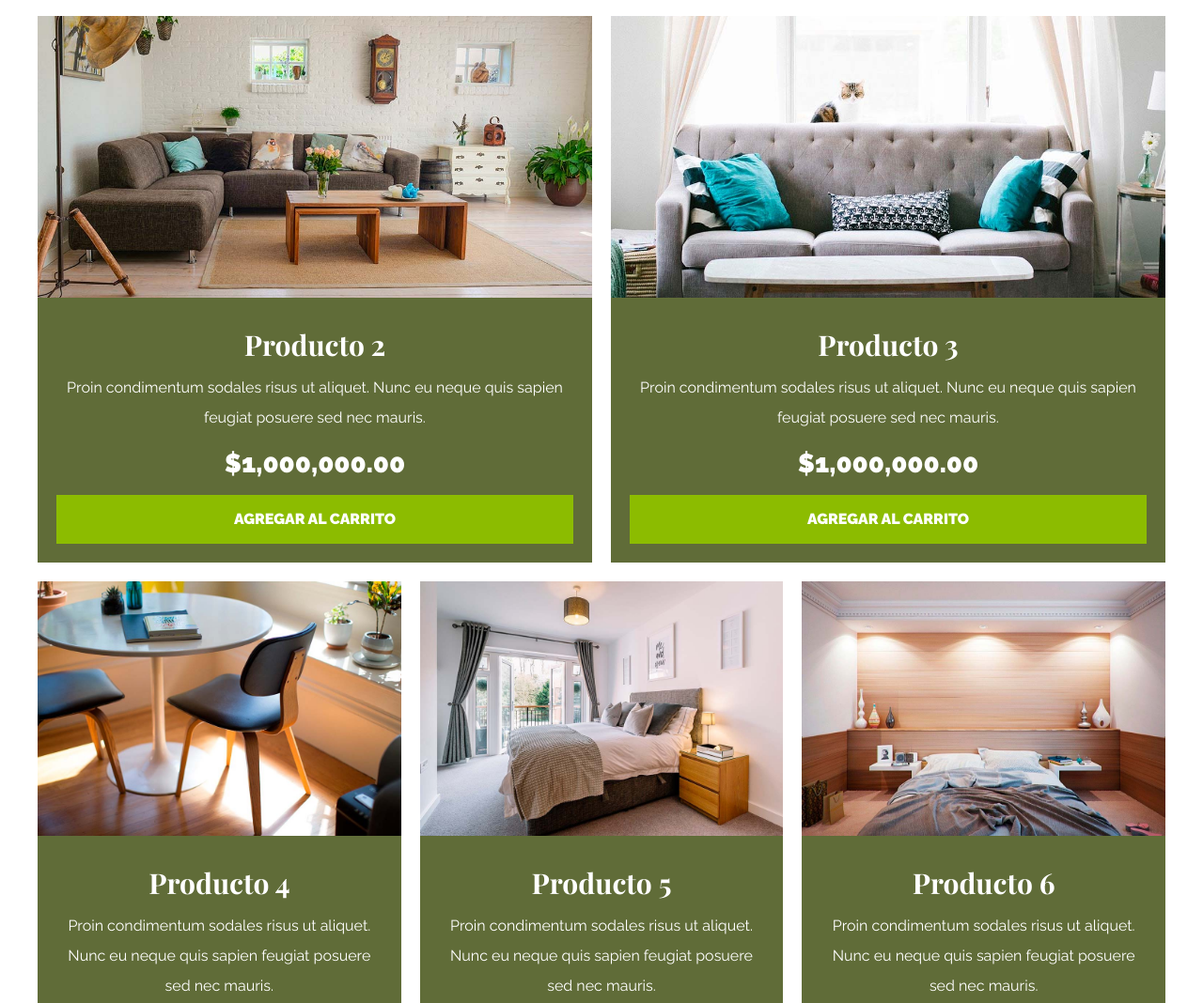
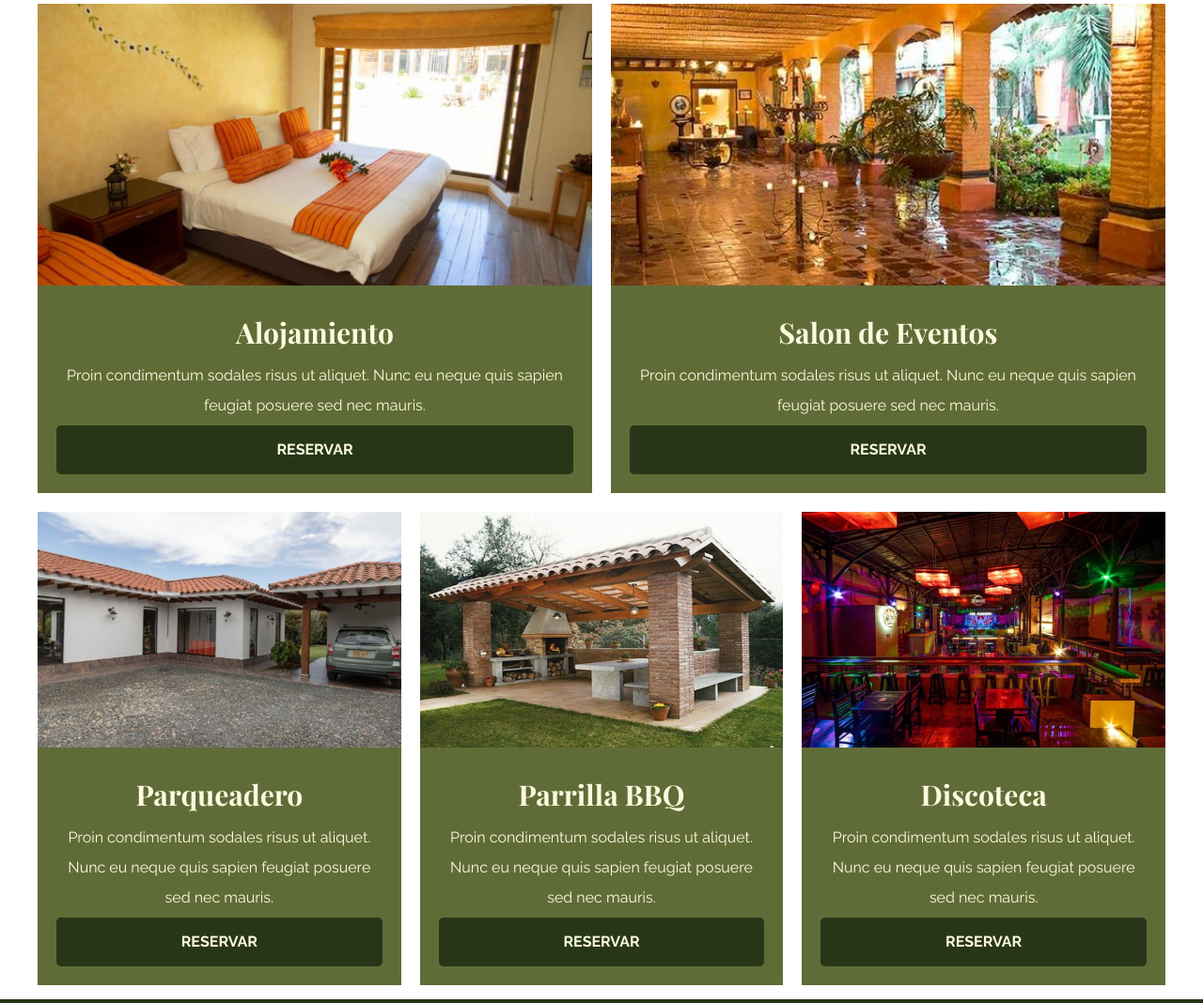
Before and after one commit to EnuarRosales/sitioWebFinca, a plain HTML site: page servicios.html in a window 1280 px wide. Shown: the part 815-1883 px from the top of the page at 94% size. Drawn offline with nearby package versions, Linux system fonts and the light colour scheme.

Commit message:
Seccion de servicios, paleta colores form contacto...

```diff
--- a/css/app.css
+++ b/css/app.css
@@ -73,19 +73,20 @@ img {
 }
 
 .btn {
-    background-color: #8cbc00;
+    background-color: var(--verdeOscuro);
     display: block;
-    color: #FFF;
+    color: var(--beige);
     text-transform: uppercase;
-    font-weight: 900;
+    font-weight: 700;
     padding: 1rem;
     transition: background-color .3s ease-out ;
     text-align: center;
     border: none;
+    border-radius: .5rem;
     width: 100%;
 }
 .btn:hover {
-    background-color: #769c02;
+    background-color: var(--marron);
     cursor: pointer;
 }
 
@@ -113,6 +114,12 @@ img {
 
 
 /** Header y Navegacion **/
+
+@media (min-width: 768px) {
+
+
+}
+
 .nombre-sitio {
 
     display: flex;
@@ -121,6 +128,7 @@ img {
     margin: 0;
     color: var(--verdeOscuro);
 
+
 }
 .nombre-sitio span {
     color: var(--verdeClaro);
@@ -128,10 +136,12 @@ img {
 
 .nombre-sitio img{
 
-    max-width: 100%;
+    max-width: 12rem;
 
 
 }
+
+
 
 
 /* NAVEGACION PRINCIPAL */
@@ -258,20 +268,23 @@ div#slider figure {
 .categoria img {
     width: 100%;
 
-    border-radius:1.5rem ;
+    /* border-radius:1.5rem ; */
 
     /* border-bottom-right-radius: 0;
     border-bottom-left-radius: 0 ; */
-    /* border-top: 10rem;
-    border-top-left-radius: 1rem;
-    border-top-right-radius: 1rem; */
+    /* border-top: 10rem;*/
+    border-top-left-radius: .5rem;
+    border-top-right-radius: .5rem;
 }
 .categoria a {
+    background-color: var(--verdeClaro);
     text-align: center;
     display: block;
     padding: 2rem;
     font-size: 2rem;
-    color: var(--verdeOscuro);
+    color: var(--beige);
+    border-bottom-left-radius: .5rem;
+    border-bottom-right-radius: .5rem;
 
 }
 .categoria a:hover {
@@ -279,6 +292,7 @@ div#slider figure {
     color: var(--verdeOscuro);
     border-bottom-right-radius: 1rem;
     border-bottom-left-radius: 1rem ;
+
     /* border-color: var(--verdeClaro); */
     /* border-radius: .5rem; */
 
@@ -411,6 +425,7 @@ div#slider figure {
 .producto {
     background-color: var(--verdeClaro);
     margin-bottom: 2rem;
+    align-items: center;
 }
 @media (min-width: 768px) {
     .producto {
@@ -423,11 +438,12 @@ div#slider figure {
 
 .texto-producto {
     text-align: center;
-    color: #FFFFFF;
+    color: var(--beige);
     padding: 2rem;
 }
 .texto-producto h3 {
     margin: 0;
+
 }
 .texto-producto p {
     margin: 0 0 .5rem 0;
@@ -574,6 +590,7 @@ div#slider figure {
 .formulario {
     max-width: 60rem;
     margin: 0 auto;
+    color: var(--verdeOscuro);
 }
 
 .formulario fieldset {
@@ -581,10 +598,10 @@ div#slider figure {
    margin-bottom: 2rem;
 }
 .formulario legend {
-    background-color: #005485;
+    background-color: var(--verdeOscuro);
     width: 100%;
     text-align: center;
-    color: #FFF;
+    color: var(--beige);
     text-transform: uppercase;
     font-weight: 900;
     padding: 1rem;
--- a/tienda.html
+++ b/servicios.html
@@ -24,7 +24,7 @@
         <nav class="nav-principal contenedor">
             <a href="index.html">Inicio</a>
             <a href="nosotros.html">Nosotros</a>
-            <a href="tienda.html">Tienda</a>
+            <a href="servicios.html">Servicios</a>
             <a href="blog.html">Blog</a>
             <a href="galeria.html">Galería</a>
             <a href="contacto.html">Contacto</a>
@@ -33,78 +33,84 @@
 
 
     <main class="contenido-principal contenedor ">
-        <h2 class="text-center">Nuestros Productos</h2>
+        <h2 class="text-center">Nuestros Servicios</h2>
 
         <div class="listado-productos">
             <div class="producto">
-                <img src="img/producto1.jpg" alt="Imagen Producto" >
+                <img src="img/restaurante.jpeg" alt="Imagen Producto">
 
                 <div class="texto-producto">
-                    <h3>Producto 1</h3>
-                    <p>Proin condimentum sodales risus ut aliquet. Nunc eu neque quis sapien feugiat posuere sed nec mauris.</p>
-                    <p class="precio">$1,000,000.00</p>
+                    <h3>Restaurante</h3>
+                    <p>Proin condimentum sodales risus ut aliquet. Nunc eu neque quis sapien feugiat posuere sed nec
+                        mauris.</p>
+                    <!-- <p class="precio">$1,000,000.00</p> -->
 
-                    <a class="btn" href="#">Agregar al Carrito</a>
+                    <a class="btn" href="contacto.html">Reservar</a>
                 </div> <!-- Info Producto -->
             </div> <!-- Producto -->
 
             <div class="producto">
-                <img src="img/producto2.jpg" alt="Imagen Producto" >
+                <img src="img/alojamiento.jpg" alt="Imagen Producto">
 
                 <div class="texto-producto">
-                    <h3>Producto 2</h3>
-                    <p>Proin condimentum sodales risus ut aliquet. Nunc eu neque quis sapien feugiat posuere sed nec mauris.</p>
-                    <p class="precio">$1,000,000.00</p>
+                    <h3>Alojamiento</h3>
+                    <p>Proin condimentum sodales risus ut aliquet. Nunc eu neque quis sapien feugiat posuere sed nec
+                        mauris.</p>
+                    <!-- <p class="precio">$1,000,000.00</p> -->
 
-                    <a class="btn" href="#">Agregar al Carrito</a>
+                    <a class="btn" href="contacto.html">Reservar</a>
                 </div> <!-- Info Producto -->
             </div> <!-- Producto -->
 
             <div class="producto">
-                <img src="img/producto3.jpg" alt="Imagen Producto" >
+                <img src="img/salon.jpg" alt="Imagen Producto">
 
                 <div class="texto-producto">
-                    <h3>Producto 3</h3>
-                    <p>Proin condimentum sodales risus ut aliquet. Nunc eu neque quis sapien feugiat posuere sed nec mauris.</p>
-                    <p class="precio">$1,000,000.00</p>
+                    <h3>Salon de Eventos</h3>
+                    <p>Proin condimentum sodales risus ut aliquet. Nunc eu neque quis sapien feugiat posuere sed nec
+                        mauris.</p>
+                    <!-- <p class="precio">$1,000,000.00</p> -->
 
-                    <a class="btn" href="#">Agregar al Carrito</a>
+                    <a class="btn" href="contacto.html">Reservar</a>
                 </div> <!-- Info Producto -->
             </div> <!-- Producto -->
 
             <div class="producto">
-                <img src="img/producto4.jpg" alt="Imagen Producto" >
+                <img src="img/parqueadero.jpg" alt="Imagen Producto">
 
                 <div class="texto-producto">
-                    <h3>Producto 4</h3>
-                    <p>Proin condimentum sodales risus ut aliquet. Nunc eu neque quis sapien feugiat posuere sed nec mauris.</p>
-                    <p class="precio">$1,000,000.00</p>
+                    <h3>Parqueadero</h3>
+                    <p>Proin condimentum sodales risus ut aliquet. Nunc eu neque quis sapien feugiat posuere sed nec
+                        mauris.</p>
+                    <!-- <p class="precio">$1,000,000.00</p> -->
 
-                    <a class="btn" href="#">Agregar al Carrito</a>
+                    <a class="btn" href="contacto.html">Reservar</a>
                 </div> <!-- Info Producto -->
             </div> <!-- Producto -->
 
             <div class="producto">
-                <img src="img/producto5.jpg" alt="Imagen Producto" >
+                <img src="img/parrilla.jpg" alt="Imagen Producto">
 
                 <div class="texto-producto">
-                    <h3>Producto 5</h3>
-                    <p>Proin condimentum sodales risus ut aliquet. Nunc eu neque quis sapien feugiat posuere sed nec mauris.</p>
-                    <p class="precio">$1,000,000.00</p>
+                    <h3>Parrilla BBQ</h3>
+                    <p>Proin condimentum sodales risus ut aliquet. Nunc eu neque quis sapien feugiat posuere sed nec
+                        mauris.</p>
+                    <!-- <p class="precio">$1,000,000.00</p> -->
 
-                    <a class="btn" href="#">Agregar al Carrito</a>
+                    <a class="btn" href="#">Reservar</a>
                 </div> <!-- Info Producto -->
             </div> <!-- Producto -->
 
             <div class="producto">
-                <img src="img/producto6.jpg" alt="Imagen Producto" >
+                <img src="img/discoteca.jpg" alt="Imagen Producto">
 
                 <div class="texto-producto">
-                    <h3>Producto 6</h3>
-                    <p>Proin condimentum sodales risus ut aliquet. Nunc eu neque quis sapien feugiat posuere sed nec mauris.</p>
-                    <p class="precio">$1,000,000.00</p>
+                    <h3>Discoteca</h3>
+                    <p>Proin condimentum sodales risus ut aliquet. Nunc eu neque quis sapien feugiat posuere sed nec
+                        mauris.</p>
+                    <!-- <p class="precio">$1,000,000.00</p> -->
 
-                    <a class="btn" href="#">Agregar al Carrito</a>
+                    <a class="btn" href="#">Reservar</a>
                 </div> <!-- Info Producto -->
             </div> <!-- Producto -->
 
```
Also changed, not shown: blog.html (+1 -1 lines), contacto.html (+9 -8 lines), galeria.html (+1 -1 lines), index.html (+26 -26 lines), nosotros.html (+1 -1 lines), img/alojamiento.jpg (added), img/discoteca.jpg (added), img/parqueadero.jpg (added), img/parrilla.jpg (added), img/restaurante.jpeg (added), img/salon.jpg (added).
